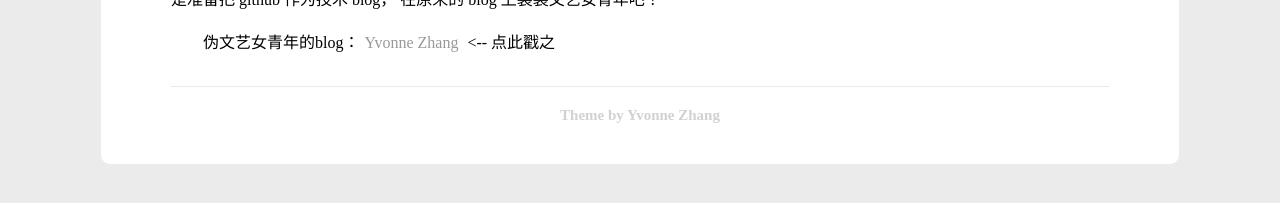
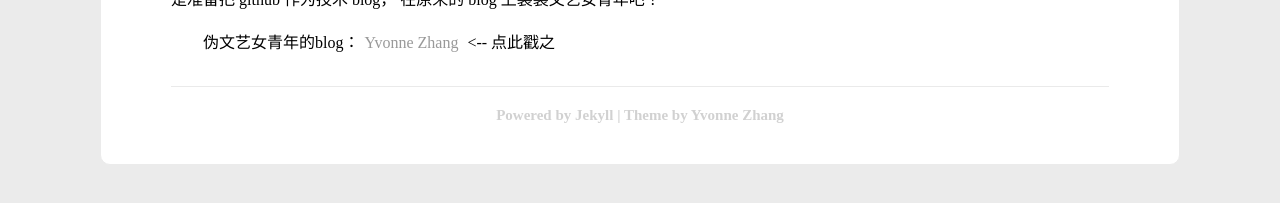
Before and after one commit to fcrosfly/myblog, a Jekyll site: the page built from _posts/2013-05-12-转战Github，写属于自己的前端模板.html, in a window 1280 px wide. Shown: the part 448-651 px from the top of the page. Built offline with Jekyll 4.4.1, drawn with Linux system fonts in a browser that asks for light colours.

Commit message:
Update default.html

```diff
--- a/_layouts/default.html
+++ b/_layouts/default.html
@@ -9,7 +9,7 @@
 <body>
 	<div id="page">
 	{{ content }}
-	<div id="footer">Theme by Yvonne Zhang</div>
+	<div id="footer">Powered by Jekyll  |  Theme by Yvonne Zhang</div>
 	</div>
 </body>
 </html>
```
